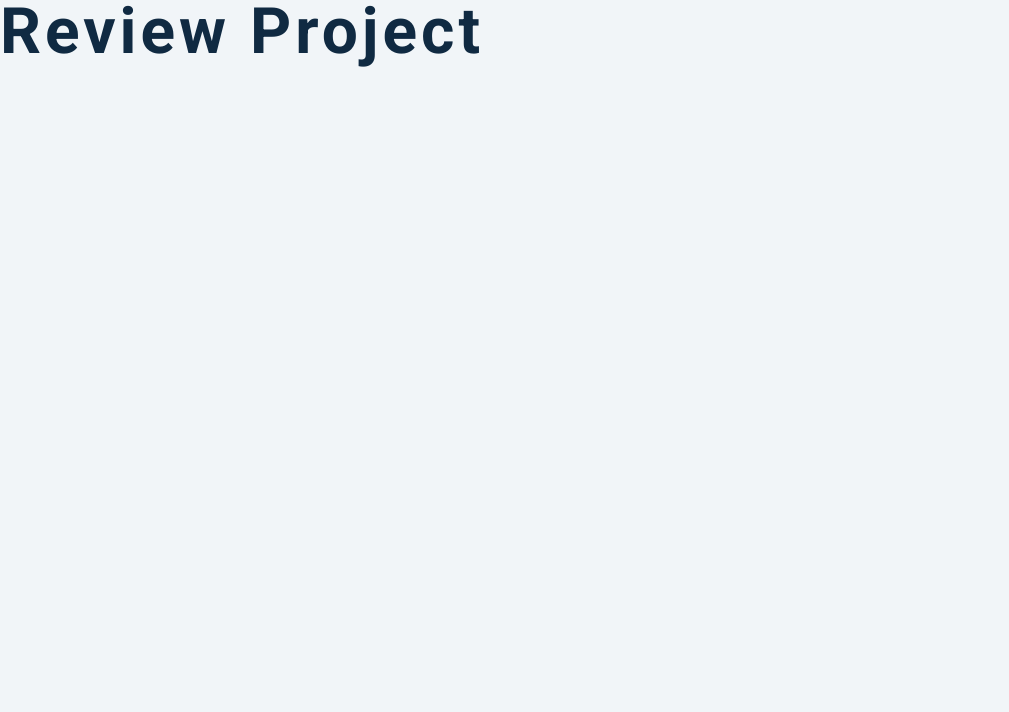
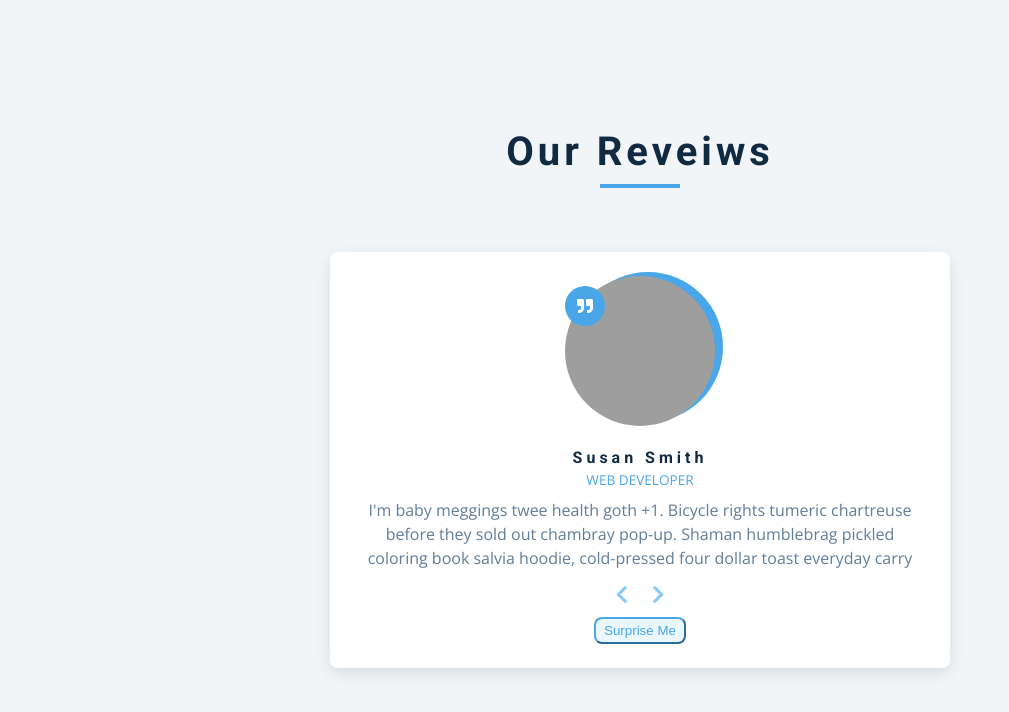
Before and after one commit to iampremtamang/Vanilla_JS_Projects, a plain HTML site: page reviews/index.html in a window 1280 px wide. Shown: the whole page, without its empty margins (0-1009 px from the left). Drawn offline with nearby package versions, Linux system fonts and the light colour scheme; grey boxes are pictures that could not be loaded.

Commit message:
Reviews project finished

```diff
--- a/reviews/app.js
+++ b/reviews/app.js
@@ -37,3 +37,50 @@ const reviews = [
       "Edison bulb put a bird on it humblebrag, marfa pok pok heirloom fashion axe cray stumptown venmo actually seitan. VHS farm-to-table schlitz, edison bulb pop-up 3 wolf moon tote bag street art shabby chic. ",
   },
 ];
+
+const img = document.getElementById("person-img");
+const author = document.getElementById("author");
+const job = document.getElementById("job");
+const info = document.getElementById("info");
+
+const prevBtn = document.querySelector(".prev-btn");
+const nextBtn =  document.querySelector(".next-btn");
+const randomBtn = document.querySelector(".random-btn");
+
+// set starting item
+let currentItem = 0;
+
+
+// load initial item
+window.addEventListener("DOMContentLoaded", () => {
+    showPerson(currentItem);
+
+});
+
+
+// show person based on item
+function showPerson(person) {
+    const item = reviews[person];
+    img.src = item.img;
+    author.textContent = item.name;
+    job.textContent = item.job;
+    info.textContent = item.text;
+}
+
+// show next person
+
+nextBtn.addEventListener("click", ()=> {
+    currentItem++;
+    if (currentItem >= reviews.length) {
+      currentItem = 0;
+    }
+    showPerson(currentItem);
+});
+
+prevBtn.addEventListener("click", ()=> {
+    currentItem--;
+    if (currentItem < 0) {
+        currentItem = 3;
+    }
+    showPerson(currentItem);
+});
--- a/reviews/index.html
+++ b/reviews/index.html
@@ -3,7 +3,7 @@
   <head>
     <meta charset="UTF-8" />
     <meta name="viewport" content="width=device-width, initial-scale=1.0" />
-    <title>Starter</title>
+    <title>Reviews</title>
     <!-- font awesome  -->
     <link
       rel="stylesheet"
@@ -13,8 +13,39 @@
     <link rel="stylesheet" href="styles.css" />
   </head>
   <body>
-    <h1>review project</h1>
-    <!-- javascript -->
+    <main>
+      <section class="container">
+        <div class="title">
+          <h2>Our reveiws</h2>
+          <div class="underline"></div>
+        </div>
+        <article class="review">
+          <div class="img-container">
+            <img src="./person-1.jpeg" alt="" id="person-img" />
+          </div>
+
+          <h4 id="author">Sara Jones</h4>
+          <p id="job">UX Designer</p>
+          <p id="info">
+            Lorem ipsum dolor sit amet consectetur adipisicing elit. Saepe ex
+            officia tempore eos laborum totam, odio pariatur at earum optio
+            distinctio commodi est ipsum. Temporibus perferendis dolorum modi
+            ipsa nulla?
+          </p>
+
+          <div class="btn-container">
+              <button class="prev-btn">
+                  <i class="fas fa-chevron-left"></i>
+              </button>
+              <button class="next-btn">
+                <i class="fas fa-chevron-right"></i>
+              </button>
+          </div>
+          <button class="random-btn">surprise me</button>
+        </article>
+      </section>
+    </main>
+
     <script src="app.js"></script>
   </body>
 </html>
```
